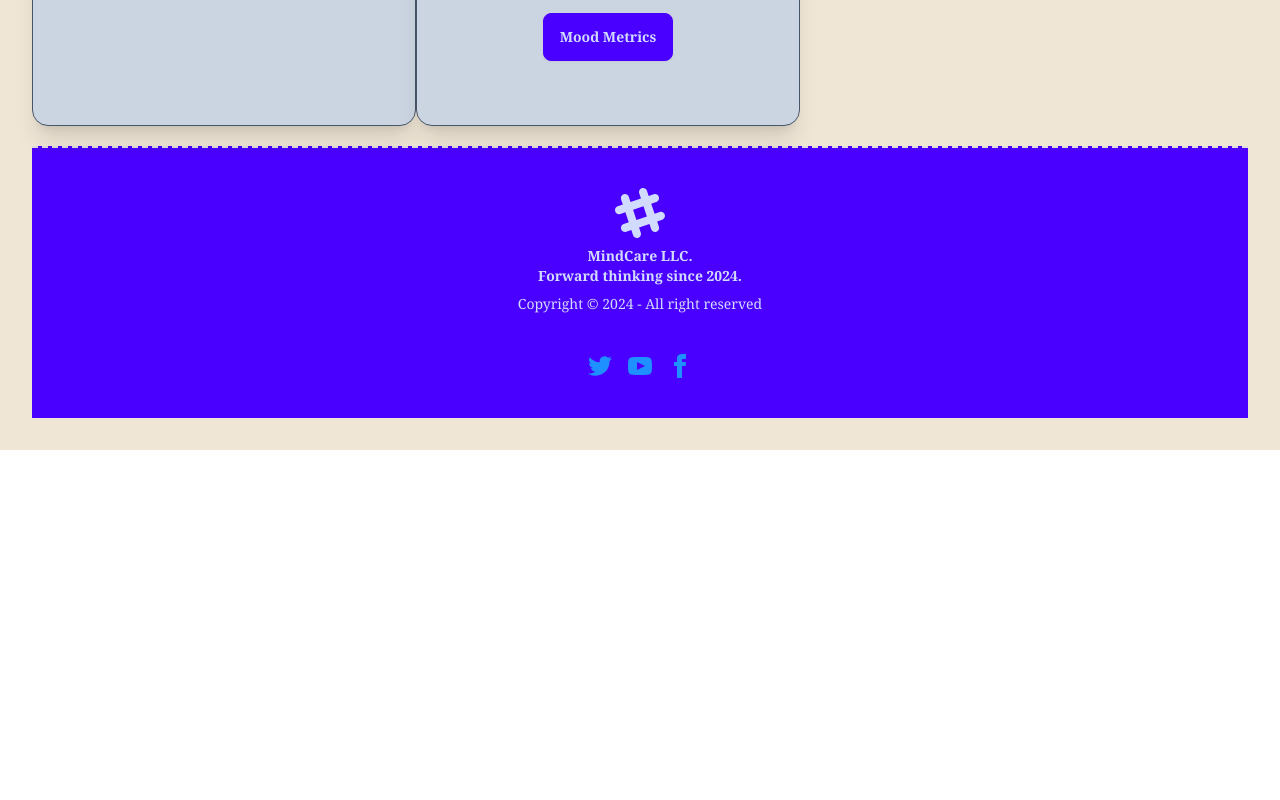
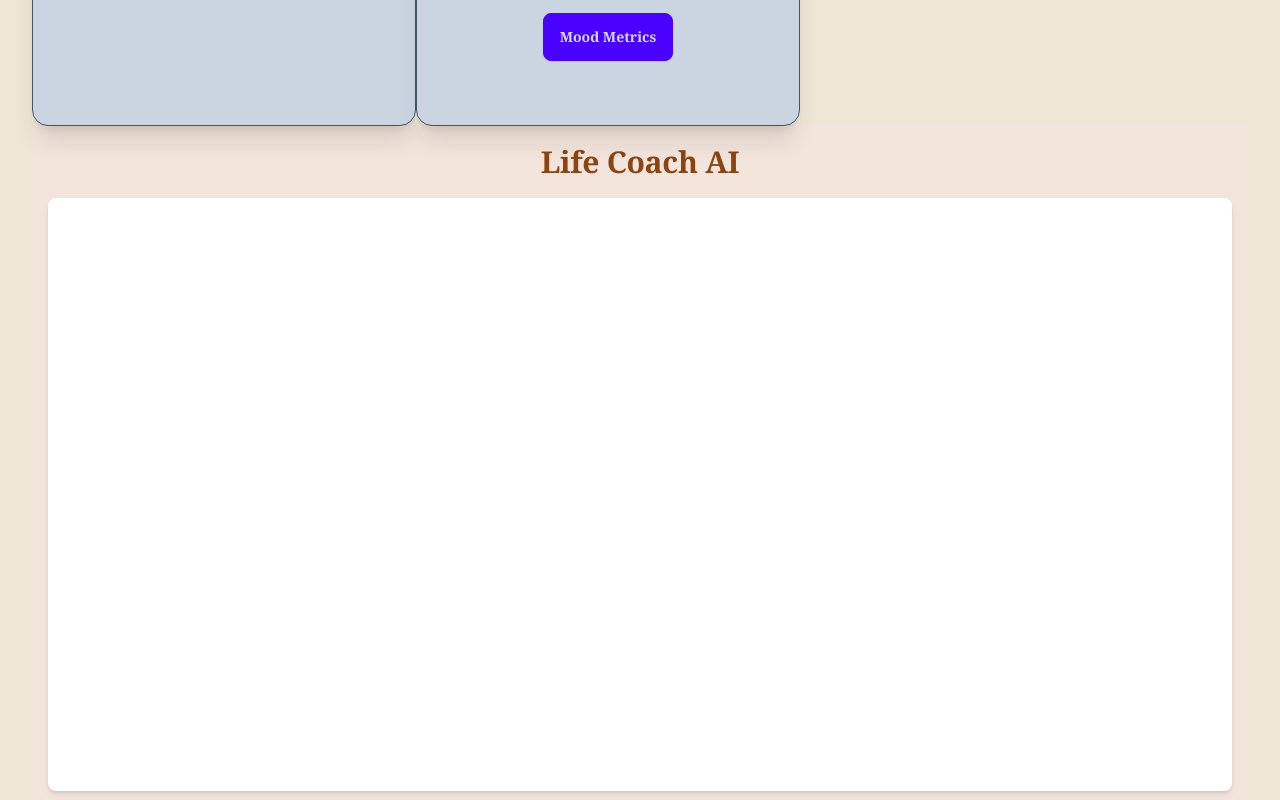
Before and after one commit to BiggyBrey/Emotional-Wellness, a React (Vite) app in the folder frontend/: page /dashboard in a window 1280 px wide. Shown: the part 480-1280 px from the top of the page. Before the commit the page ends 930 px from the top, so only its background shows below. Built offline with nearby package versions, Linux system fonts and the light colour scheme.

Commit message:
added chatbox component to to dashboard

```diff
--- a/frontend/src/Dashboard.jsx
+++ b/frontend/src/Dashboard.jsx
@@ -1,15 +1,13 @@
 import { useState } from "react";
 import "./App.css";
-import Footer from "./components/userDashboard/Footer";
 import JournalCard from "./components/userDashboard/JournalsCard";
 import Graph1 from "./components/userDashboard/Graph1";
-
+import ChatBot from "./components/ChatBot"
 import Chart from "chart.js/auto";
 import { CategoryScale } from "chart.js";
 import "./components/userDashboard/Dashboard.css"
 import { Data } from "./utils/Data";
 import LineChart from "./components/userDashboard/LineChart";
-import Chatbot from "./components/userDashboard/ChatbotCard";
 // import "./styles.css";
 
 function Dashboard() {
@@ -23,9 +21,10 @@ function Dashboard() {
           <LineChart />
         </Graph1>
       </div>
-
-    </>
-  );
-}
-
-export default Dashboard;
+      <div className="bottomRow">
+        <ChatBot/>
+      </div>
+      </>
+      )
+    }
+export default Dashboard
```
